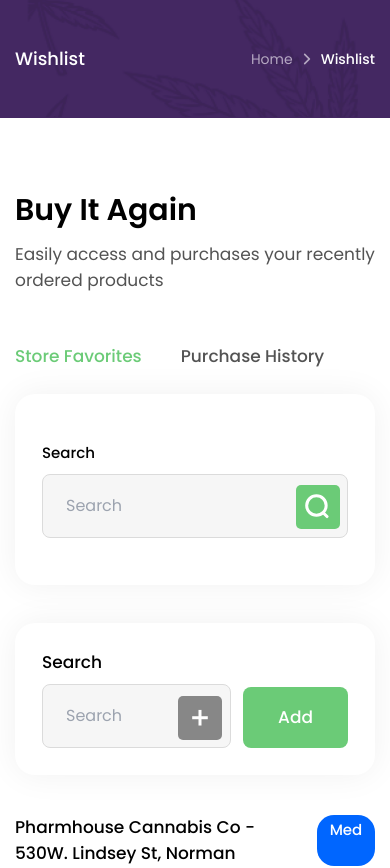
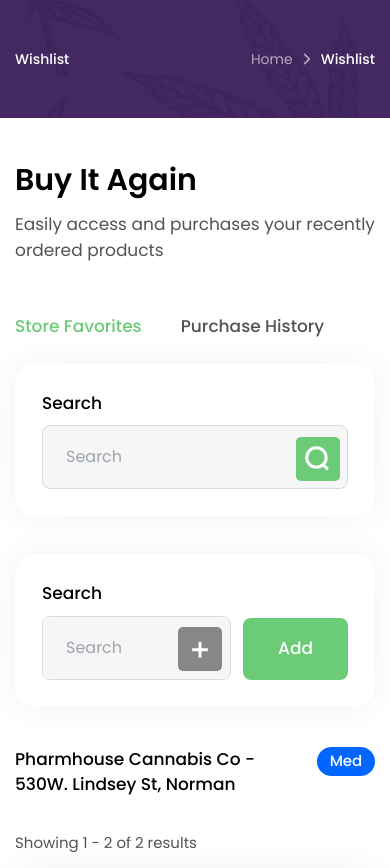
Before and after one commit to mahfuz091/ashwiiinn, a Next.js app: page /wishlist in a window 390 px wide. Shown: the top 868 px of the page. Built offline with nearby package versions, Linux system fonts and the light colour scheme.

Commit message:
header title responsive update

```diff
--- a/src/Components/Header/header.css
+++ b/src/Components/Header/header.css
@@ -11,11 +11,17 @@
 
 .header-title {
   color: #fff;
-  font-size: 18px;
+  font-size: 14px;
   font-style: normal;
   font-weight: 500;
   line-height: 30px;
   /* 125% */
+}
+
+@media (min-width: 575px) {
+  .header-title {
+    font-size: 18px;
+  }
 }
 
 .home-link {
--- a/src/app/cart/page.js
+++ b/src/app/cart/page.js
@@ -1,4 +1,3 @@
-/* eslint-disable @next/next/no-img-element */
 "use client";
 import Header from "@/Components/Header/Header";
 import React, { useState } from "react";
--- a/src/app/wishlist/page.js
+++ b/src/app/wishlist/page.js
@@ -1,4 +1,3 @@
-/* eslint-disable @next/next/no-img-element */
 import Header from "@/Components/Header/Header";
 import React from "react";
 
@@ -6,7 +5,7 @@ const WishListPage = () => {
   return (
     <div>
       <Header title={"Wishlist"}></Header>
-      <section className='my-[70px] container mx-auto'>
+      <section className='my-[40px] lg:my-[70px] container mx-auto'>
         <h4 className='text-[#000] text-[30px] font-semibold mb-[9px]'>
           Buy It Again
         </h4>
@@ -22,7 +21,7 @@ const WishListPage = () => {
         <div className='grid grid-cols-1 md:grid-cols-2 gap-[38px] mt-[24px] mb-[40px]'>
           <div className='p-[27px] shadow-fourth bg-[#fff] rounded-[20px]'>
             <form action=''>
-              <div className='form-control relative'>
+              <div className=' relative'>
                 <label
                   className='text-[#000] text-[17px] font-medium'
                   htmlFor=''
@@ -112,7 +111,7 @@ const WishListPage = () => {
           <h5 className='text-[#000] text-[17px] font-medium'>
             Pharmhouse Cannabis Co - 530W. Lindsey St, Norman
           </h5>
-          <div className='text-white text-[15px] font-medium bg-[#06F] px-[12.72px] py-[3.64px] rounded-[17px]'>
+          <div className='text-white text-[15px] font-medium h-min bg-[#06F] px-[12.72px] py-[3.64px] rounded-[17px]'>
             Med
           </div>
         </div>
```
Also changed, not shown: .eslintrc.json.
